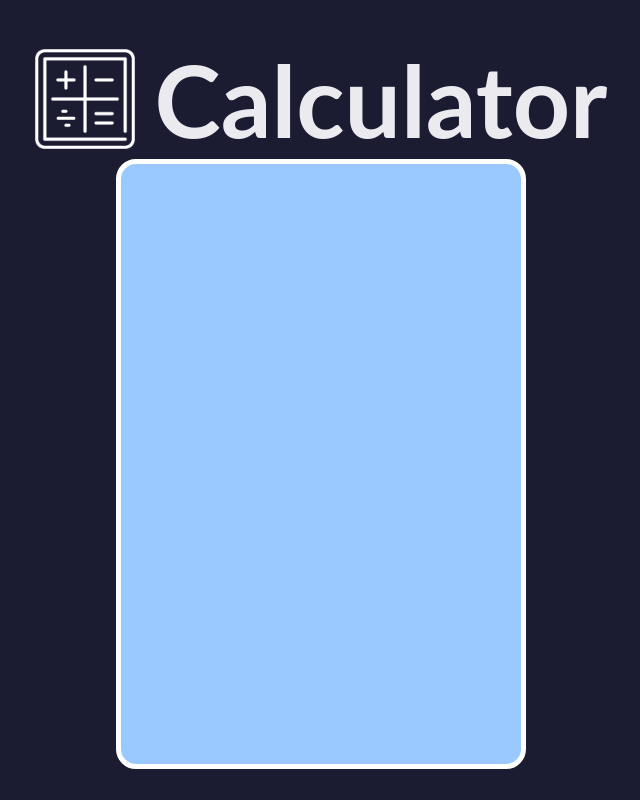
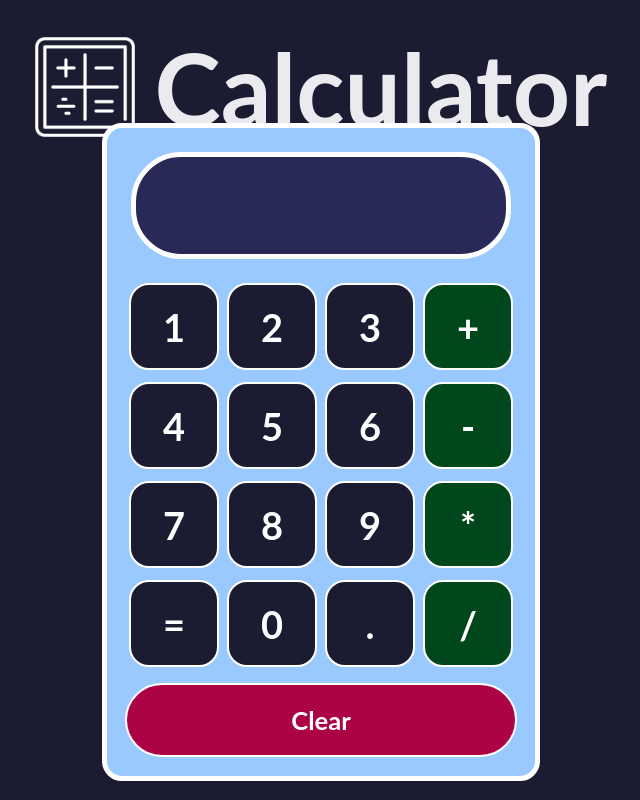
Before and after one commit to javiervsdev/react-freecodecamp, a React (Create React App) app: page / in a window 1280 px wide. Shown: the whole page, without its empty margins (319-959 px from the left). Built offline with nearby package versions, Linux system fonts and the light colour scheme.

Commit message:
Create components and css to show the calculator

```diff
--- a/src/App.css
+++ b/src/App.css
@@ -7,11 +7,3 @@
     justify-content: center;
     align-items: center;
 }
-
-.calculator-container {
-    width: 400px;
-    height: 600px;
-    background-color: #99c9ff;
-    border-radius: 20px;
-    border: 5px solid white
-}
--- a/src/App.js
+++ b/src/App.js
@@ -1,14 +1,13 @@
 import './App.css';
 import logo from './images/logo-calculator.png';
 import Header from "./components/Header";
+import Calculator from "./components/Calculator";
 
 function App() {
   return (
     <div className="App">
       <Header logo={logo} title="Calculator"/>
-      <div className="calculator-container">
-
-      </div>
+      <Calculator />
     </div>
   );
 }
--- /dev/null
+++ b/src/components/Button.jsx
@@ -0,0 +1,13 @@
+import '../css/Button.css';
+
+export default function Button ({children}) {
+
+  const isOperator = value =>
+    isNaN(value) && value !== '=' && value !== '.'
+
+  return (
+    <div className={`button-container ${isOperator(children) ? 'operator' : ''}`.trimEnd()}>
+      {children}
+    </div>
+  );
+}
--- /dev/null
+++ b/src/components/Calculator.jsx
@@ -0,0 +1,39 @@
+import '../css/Calculator.css';
+import Button from "./Button";
+import Screen from "./Screen";
+import Clear from "./Clear";
+
+export default function Calculator () {
+  return (
+    <div className="calculator-container">
+      <Screen />
+      <div className="row">
+        <Button>1</Button>
+        <Button>2</Button>
+        <Button>3</Button>
+        <Button>+</Button>
+      </div>
+      <div className="row">
+        <Button>4</Button>
+        <Button>5</Button>
+        <Button>6</Button>
+        <Button>-</Button>
+      </div>
+      <div className="row">
+        <Button>7</Button>
+        <Button>8</Button>
+        <Button>9</Button>
+        <Button>*</Button>
+      </div>
+      <div className="row">
+        <Button>=</Button>
+        <Button>0</Button>
+        <Button>.</Button>
+        <Button>/</Button>
+      </div>
+      <div className="row">
+        <Clear />
+      </div>
+    </div>
+  );
+}
--- /dev/null
+++ b/src/components/Clear.jsx
@@ -0,0 +1,7 @@
+import '../css/Clear.css'
+
+export default function Clear() {
+  return (
+    <div className="clear-button">Clear</div>
+  );
+}
--- /dev/null
+++ b/src/components/Screen.jsx
@@ -0,0 +1,9 @@
+import '../css/Screen.css';
+
+export default function Screen ({ input }) {
+  return (
+    <div className='input'>
+      {input}
+    </div>
+  );
+}
--- /dev/null
+++ b/src/css/Button.css
@@ -0,0 +1,27 @@
+.button-container {
+    height: 83px;
+    display: flex;
+    flex: 1 1;
+    justify-content: center;
+    align-items: center;
+    font-weight: bold;
+    font-size: 38px;
+    background-color: #1b1b32;
+    color: white;
+    border-radius: 20px;
+    border: 2px solid white;
+    margin: 4px;
+    user-select: none;
+}
+
+.button-container:hover {
+    background-color: #5a01a7;
+}
+
+.operator {
+    background-color: #00471b;
+}
+
+.operator:hover {
+    background-color: #ff6600;
+}
--- /dev/null
+++ b/src/css/Calculator.css
@@ -0,0 +1,15 @@
+.calculator-container {
+    width: 400px;
+    height: 620px;
+    padding: 14px;
+    background-color: #99c9ff;
+    border-radius: 20px;
+    border: 5px solid white
+}
+
+.row {
+    margin: 4px;
+    display: flex;
+    align-items: center;
+    justify-content: center;
+}
--- /dev/null
+++ b/src/css/Clear.css
@@ -0,0 +1,18 @@
+.clear-button {
+    height: 70px;
+    font-size: 1.6em;
+    display: flex;
+    flex: 1 1;
+    background-color: #ac0246;
+    margin-top: 8px;
+    justify-content: center;
+    align-items: center;
+    font-weight: bold;
+    color: white;
+    border: 2px solid white;
+    border-radius: 50px;
+}
+
+.clear-button:hover {
+    background-color: #813c19;
+}
--- /dev/null
+++ b/src/css/Screen.css
@@ -0,0 +1,14 @@
+.input {
+    height: 75px;
+    border-radius: 50px;
+    margin: 10px 10px 20px;
+    display: flex;
+    justify-content: flex-end;
+    align-items: center;
+    font-weight: bold;
+    font-size: 30px;
+    background-color: #292957;
+    color: white;
+    padding: 11px 30px 11px 11px;
+    border: 5px solid white;
+}
```
